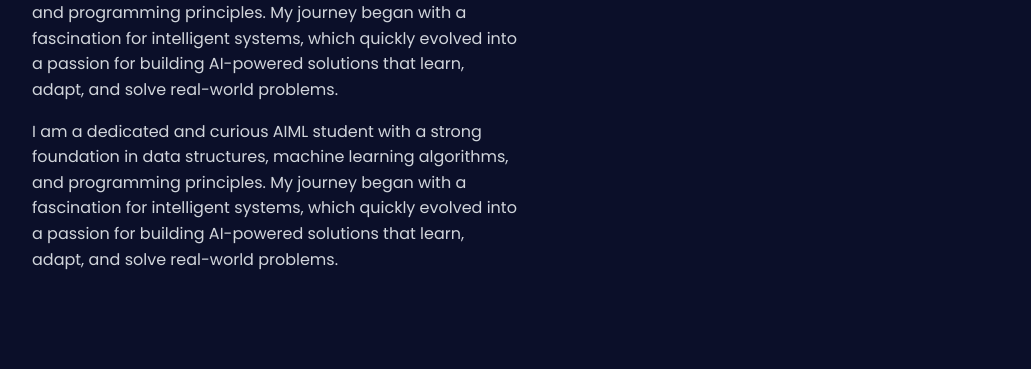
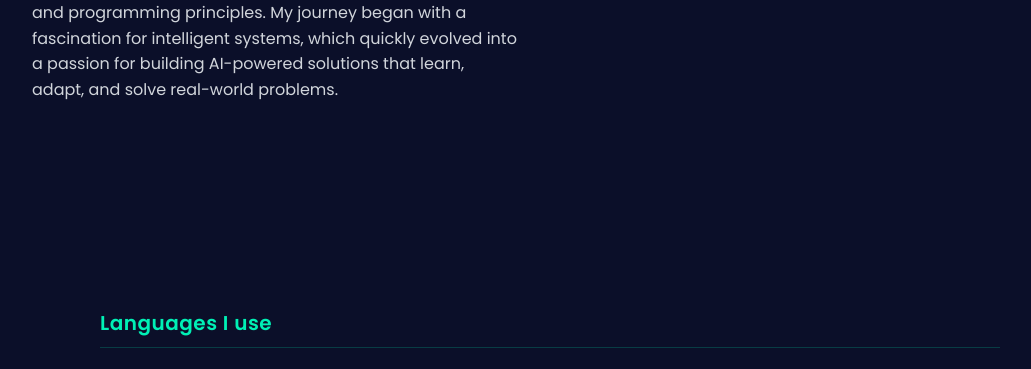
Before and after one commit to RebornAdi/Portfolio, a plain HTML site: page index.html in a window 1280 px wide. Shown: the part 1043-1412 px from the top of the page, without its empty margins (90-1121 px from the left). Drawn offline with nearby package versions, Linux system fonts and the light colour scheme.

Commit message:
Update index.html

```diff
--- a/index.html
+++ b/index.html
@@ -720,9 +720,7 @@
                         <p>
                             I am a dedicated and curious AIML student with a strong foundation in data structures, machine learning algorithms, and programming principles. My journey began with a fascination for intelligent systems, which quickly evolved into a passion for building AI-powered solutions that learn, adapt, and solve real-world problems.
                         </p>
-                        <p>
-                           I am a dedicated and curious AIML student with a strong foundation in data structures, machine learning algorithms, and programming principles. My journey began with a fascination for intelligent systems, which quickly evolved into a passion for building AI-powered solutions that learn, adapt, and solve real-world problems.
-                        </p>
+
                     </div>
                 </div>
             </div>
```
